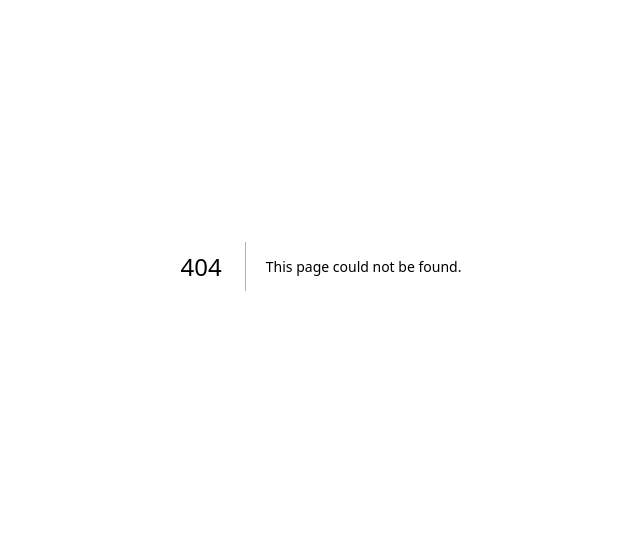
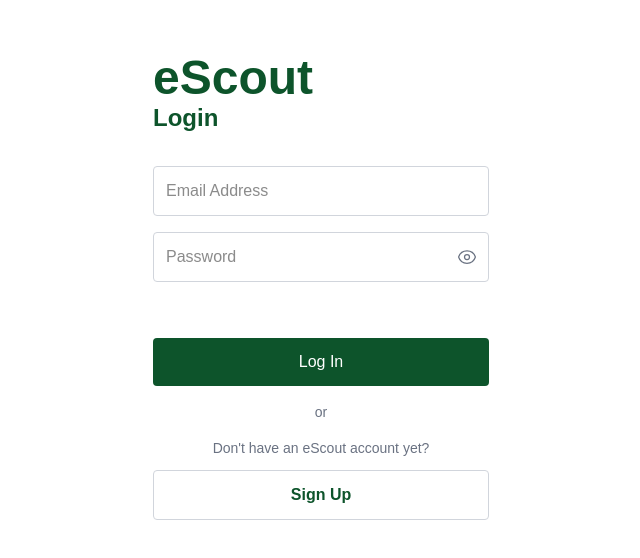
Before and after one commit to ictu-bsp/bsp-digital-platform, a Next.js app: page /Login-Page in a window 1280 px wide. Before the commit this address had no page. Shown: the part 134-692 px from the top of the page, without its empty margins (319-959 px from the left). Built offline with nearby package versions, Linux system fonts and the light colour scheme.

Commit message:
add login page component with email and password fields

```diff
--- /dev/null
+++ b/src/app/Login-Page/page.tsx
@@ -0,0 +1,60 @@
+"use client";
+
+import { useState } from "react";
+import Link from "next/link";
+import { EyeIcon, EyeSlashIcon } from "@heroicons/react/24/outline";
+
+export default function LoginPage() {
+    const [showPassword, setShowPassword] = useState(false);
+
+    return (
+        <main className="flex min-h-screen items-center justify-center bg-white">
+            <div className="w-full max-w-sm p-6">
+                <button className="mb-6 text-3xl text-green-900">
+
+                </button>
+                <h1 className="text-5xl font-bold text-green-900">
+                    eScout
+                </h1>
+                <h2 className="mb-8 text-2xl font-semibold text-green-900">
+                    Login
+                </h2>
+                <input
+                type="email"
+                placeholder="Email Address"
+                className="mb-4 w-full rounded border border-gray-300 p-3 pr-12"
+                />
+            <div className="relative mb-6">
+                <input
+                type={showPassword ? "text" : "password"}
+                placeholder="Password"
+                className="w-full rounded border border-gray-300 p-3 pr-12"
+                />
+                <button
+                type="button"
+                onClick={() => setShowPassword(!showPassword)}
+                className="absolute inset-y-0 right-3 flex items-center"
+                >
+                    {showPassword ? (
+                        <EyeSlashIcon className="h-5 w-5 text-gray-500" />
+                    ) : (
+                        <EyeIcon className="h-5 w-5 text-gray-500" />
+                    )}
+                </button>
+            </div>
+                <button className="mt-16 md:mt-10 lg:mt-8 w-full rounded bg-green-900 p-3 text-white hover:bg-green-700">
+                    Log In
+                </button>
+                <p className="my-4 text-center text-sm text-gray-500">
+                    or
+                </p>
+                <p className="text-center text-sm text-gray-500">
+                    Don't have an eScout account yet?
+                </p>
+                <button className="text-center mt-3 w-full rounded border border-gray-300 p-3 font-semibold text-green-900 hover:bg-gray-100">
+                    Sign Up
+                </button>
+            </div>
+        </main>
+        );
+}
```
